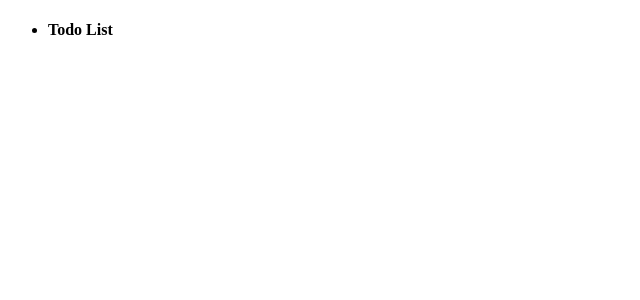
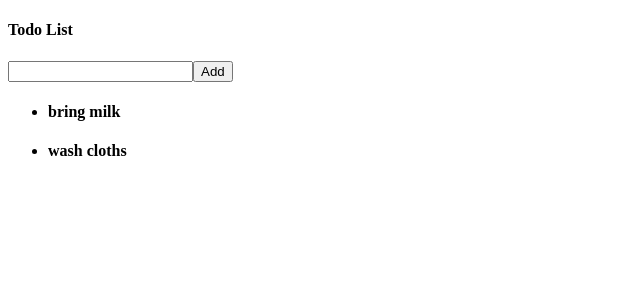
Before and after one commit to srikiran-mulasa/TodoList-React-Redux-App, a React (Create React App) app: page / in a window 1280 px wide. Shown: the top 300 px of the page, without its empty margins (0-640 px from the left). Built offline with nearby package versions, Linux system fonts and the light colour scheme.

Commit message:
Able to show data

```diff
--- a/src/components/main/main.js
+++ b/src/components/main/main.js
@@ -1,18 +1,22 @@
 import React, { Component } from 'react'
-import PropTypes from 'prop-types'
 import TodoForm from '../todo_form/TodoForm'
 import TodoListGroup from '../todo_list_group/TodoListGroup'
 
 class Main extends Component {
-    static propTypes = {
 
+    state = {
+        todo: [
+            { id: 1, content: "bring milk" },
+            { id: 2, content: "wash cloths" },
+        ]
     }
 
     render() {
         return (
             <div>
+                <nav><h4>Todo List</h4></nav>
                 <TodoForm />
-                <TodoListGroup />
+                <TodoListGroup todo={this.state.todo}/>
             </div>
         )
     }
--- a/src/components/todo_form/TodoForm.js
+++ b/src/components/todo_form/TodoForm.js
@@ -1,15 +1,13 @@
-import React, { Component } from 'react'
-import PropTypes from 'prop-types'
+import React, { Component } from 'react';
 
 class TodoForm extends Component {
-  static propTypes = {
 
-  }
 
   render() {
     return (
       <div>
-
+        <input type="text" valur="" />
+        <button>Add</button>
       </div>
     )
   }
--- a/src/components/todo_list_group/TodoListGroup.js
+++ b/src/components/todo_list_group/TodoListGroup.js
@@ -1,19 +1,12 @@
-import React, { Component } from 'react';
-import PropTypes from 'prop-types';
+import React from 'react';
 import TodoListItem from '../todo_list_item/TodoListItem';
 
-class TodoListGroup extends Component {
-  static propTypes = {
-
-  }
-
-  render() {
+const TodoListGroup = (props) => {
     return (
-      <ul>
-        <TodoListItem />
-      </ul>
+        <ul>
+            <TodoListItem todo={props}/>
+        </ul>
     )
-  }
 }
 
 export default TodoListGroup
--- a/src/components/todo_list_item/TodoListItem.js
+++ b/src/components/todo_list_item/TodoListItem.js
@@ -1,11 +1,27 @@
-import React, { Fragment } from 'react'
+import React, { Fragment } from 'react';
 
-const TodoListItem = () => {
+const TodoListItem = (props) => {
+
+    const todoList = props.todo.todo.length ? (
+        props.todo.todo.map(item => {
+            console.log(item);
+            return (
+                <li key={item.id}>
+                    <h4>
+                        {item.content}
+                    </h4>
+                </li>
+            )
+        })
+
+    ) : (<p>You have no Todo left Today</p>);
+
     return (
         <Fragment>
-            <li><h4>Todo List</h4></li>
+            {todoList}
         </Fragment>
-    )
+
+    );
 }
 
 export default TodoListItem;
```
